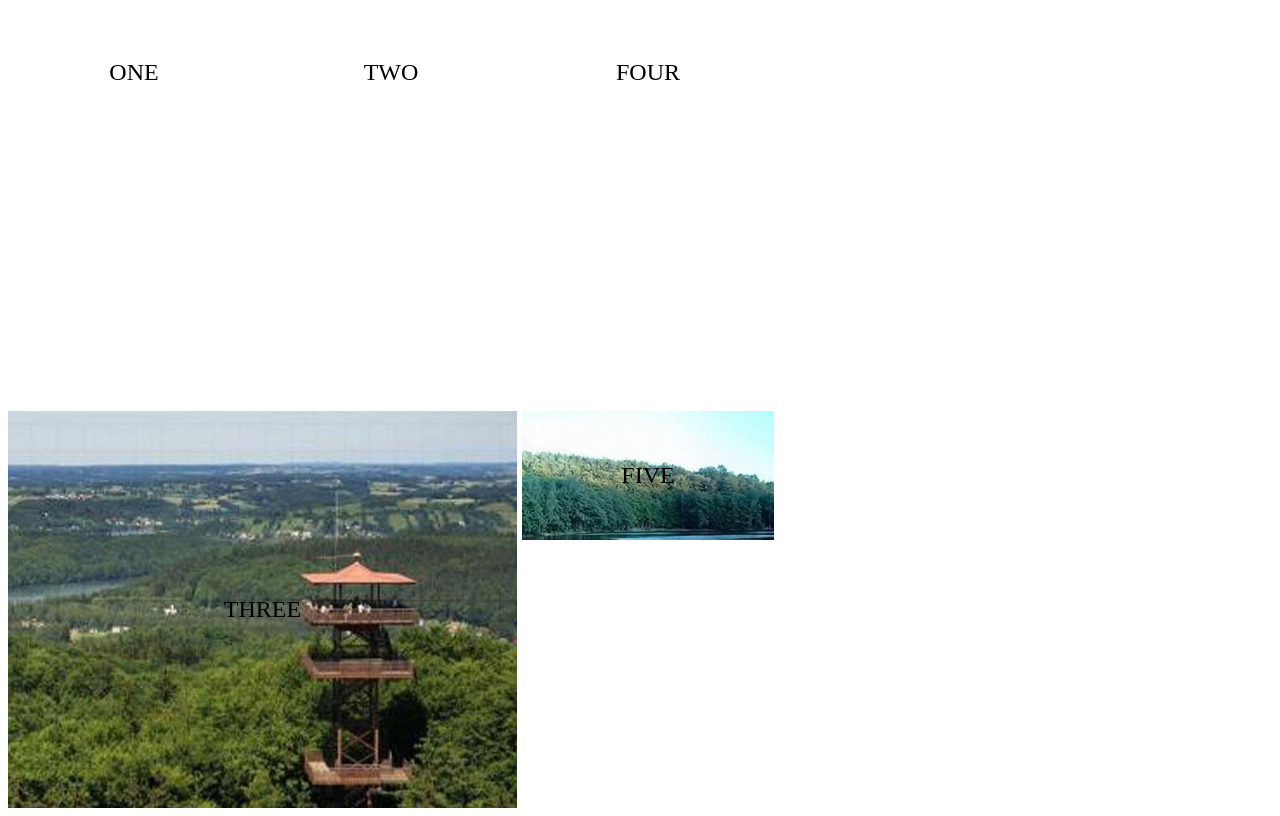
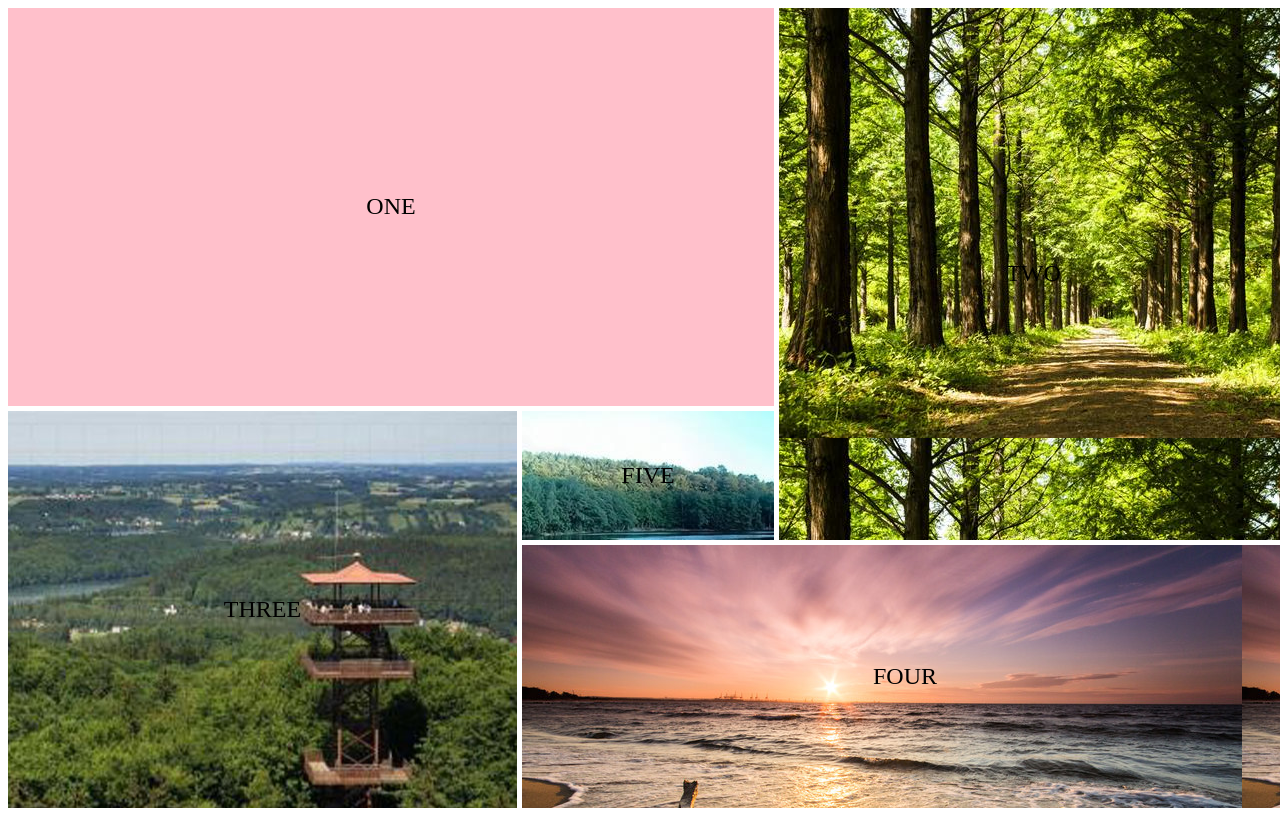
Before and after one commit to lucynaszczygiel/zadanie, a plain HTML site: page docs/index.html in a window 1280 px wide. Drawn offline with Linux system fonts and the light colour scheme.

Commit message:
Update index.html

```diff
--- a/docs/index.html
+++ b/docs/index.html
@@ -8,16 +8,16 @@
 <body>
 
 <div class="main">
-    <div class="Moja strona">
+    <div class="one">
       ONE
     </div>
-    <div class="Lasy kaszubskie">
+    <div class="two">
       TWO
     </div>
     <div class="three">
       THREE
     </div>
-    <div class="Zachód słońca">
+    <div class="four">
       FOUR
     </div>
     <div class="five">
```
